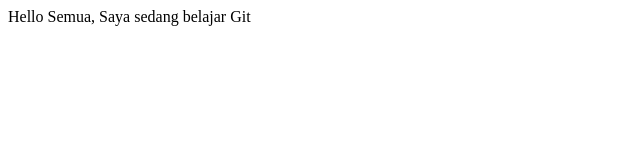
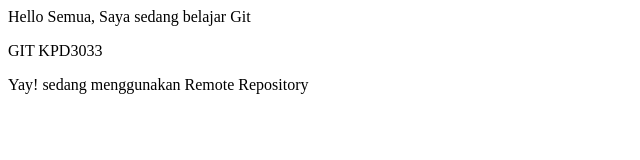
Before and after one commit to zenny111/project01-html, a plain HTML site: page index.html in a window 1280 px wide. Shown: the whole page, without its empty margins (0-640 px from the left). Drawn offline with Linux system fonts and the light colour scheme.

Commit message:
mengubah tajuk dan teks pada body

```diff
--- a/index.html
+++ b/index.html
@@ -1,9 +1,12 @@
 <html>
     <head>
         <title>Belajar Git-Project 01</title>
+        <title>Belajar Git: Remote Repository</title>
 
     </head>
     <body>
         <p>Hello Semua, Saya sedang belajar Git</p>
+        <p>GIT KPD3033
+            <p>Yay! sedang menggunakan Remote Repository</p>
     </body>
 </html>
```
